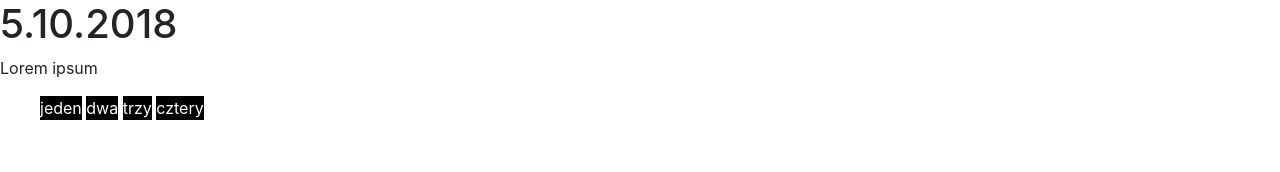
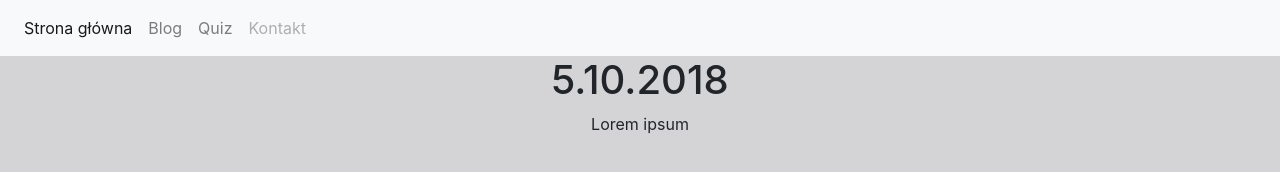
Before and after one commit to ateodorczyk/T1, a plain HTML site: page index.html in a window 1280 px wide. Drawn offline with nearby package versions, Linux system fonts and the light colour scheme.

Commit message:
'bootstrap-menu'

```diff
--- a/index.html
+++ b/index.html
@@ -3,19 +3,36 @@
 <head>
     <meta charset="UTF-8">
     <title>Pierwsze zajęcia</title>
+    <link rel="stylesheet" href="https://stackpath.bootstrapcdn.com/bootstrap/4.1.3/css/bootstrap.min.css" integrity="sha384-MCw98/SFnGE8fJT3GXwEOngsV7Zt27NXFoaoApmYm81iuXoPkFOJwJ8ERdknLPMO" crossorigin="anonymous">
     <link rel="stylesheet" href="style.css">
-    <link rel="stylesheet" href="https://stackpath.bootstrapcdn.com/bootstrap/4.1.3/css/bootstrap.min.css" integrity="sha384-MCw98/SFnGE8fJT3GXwEOngsV7Zt27NXFoaoApmYm81iuXoPkFOJwJ8ERdknLPMO" crossorigin="anonymous">
 </head>
 <body>
-    <h1>5.10.2018</h1>
-    <p>Lorem ipsum</p>
+    <nav class="navbar navbar-expand-lg navbar-light bg-light">
+        <button class="navbar-toggler" type="button" data-toggle="collapse" data-target="#navbarNav" aria-controls="navbarNav" aria-expanded="false" aria-label="Toggle navigation">
+            <span class="navbar-toggler-icon"></span>
+        </button>
+        <div class="collapse navbar-collapse" id="navbarNav">
+            <ul class="navbar-nav">
+                <li class="nav-item active">
+                    <a class="nav-link" href="#">Strona główna<span class="sr-only">(current)</span></a>
+                </li>
+                <li class="nav-item">
+                    <a class="nav-link" href="#">Blog</a>
+                </li>
+                <li class="nav-item">
+                    <a class="nav-link" href="#">Quiz</a>
+                </li>
+                <li class="nav-item">
+                    <a class="nav-link disabled" href="#">Kontakt</a>
+                </li>
+            </ul>
+        </div>
+    </nav>
 
-    <ul>
-        <li>jeden</li>
-        <li>dwa</li>
-        <li>trzy</li>
-        <li>cztery</li>
-    </ul>
+    <div class="center">
+        <h1>5.10.2018</h1>
+        <p>Lorem ipsum</p>
+    </div>
 
     <script src="https://code.jquery.com/jquery-3.3.1.slim.min.js" integrity="sha384-q8i/X+965DzO0rT7abK41JStQIAqVgRVzpbzo5smXKp4YfRvH+8abtTE1Pi6jizo" crossorigin="anonymous"></script>
     <script src="https://cdnjs.cloudflare.com/ajax/libs/popper.js/1.14.3/umd/popper.min.js" integrity="sha384-ZMP7rVo3mIykV+2+9J3UJ46jBk0WLaUAdn689aCwoqbBJiSnjAK/l8WvCWPIPm49" crossorigin="anonymous"></script>
--- a/style.css
+++ b/style.css
@@ -2,8 +2,14 @@ body{
     background-color: #d4d4d6;
 }
 
+/*
 ul li{
     display: inline-block;
     background-color: #000;
     color: #fff;
 }
+*/
+
+.center{
+    text-align: center;
+}
```
